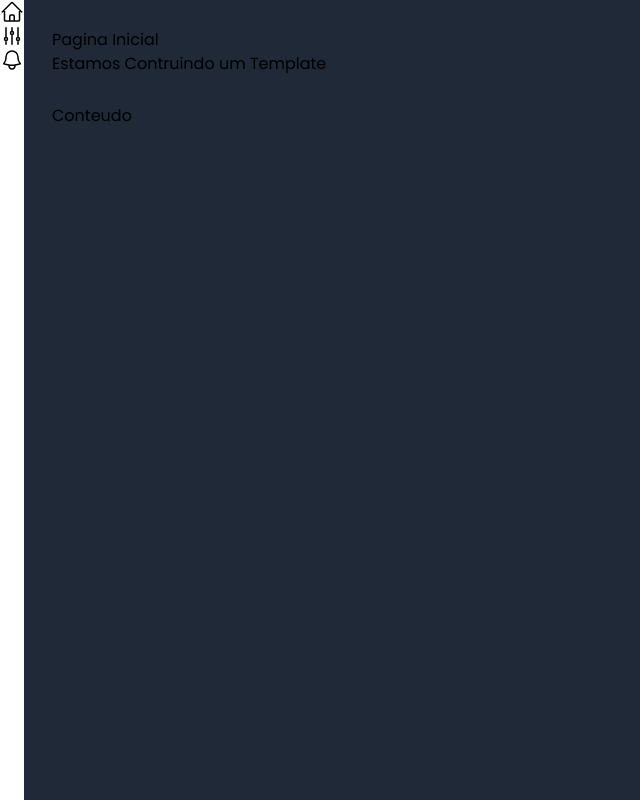
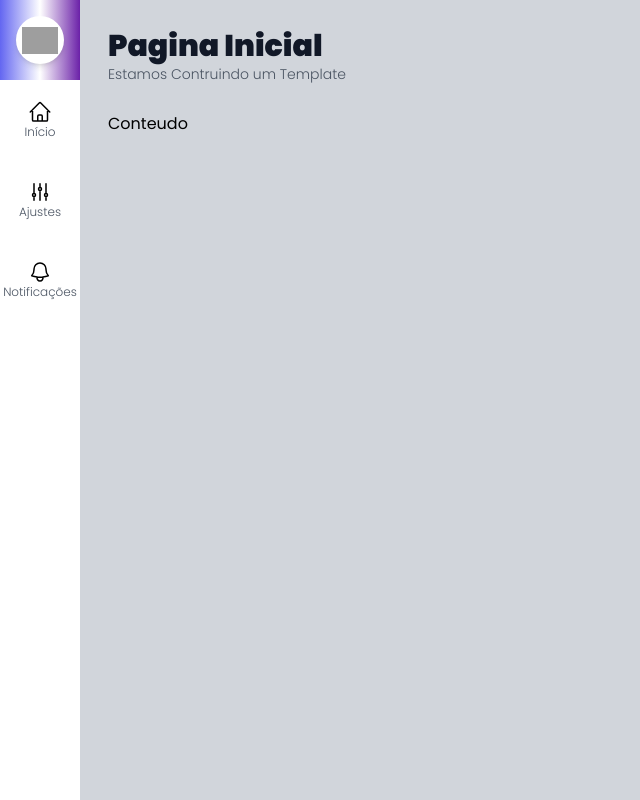
Before and after one commit to PedroMarquesN/templateAdmin, a Next.js app: page / in a window 1280 px wide. Shown: the whole page, without its empty margins (0-640 px from the left). Built offline with nearby package versions, Linux system fonts and the light colour scheme; grey boxes are pictures that could not be loaded.

Commit message:
Feat: Creating dashboard

```diff
--- a/src/components/template/Layout.tsx
+++ b/src/components/template/Layout.tsx
@@ -10,7 +10,7 @@ interface LayoutProps {
 export default function Layout(props:LayoutProps) {
 
     return(
-        <div className={`dark flex h-screen w-screen`}>
+        <div className={`flex h-screen w-screen`}>
             <MenuLateral/>
             <div className={`flex w-full p-7 flex-col bg-gray-300 dark:bg-gray-800`}>
                 <Cabecalho titulo={props.titulo} subtitulo={props.subtitulo}/>
--- /dev/null
+++ b/src/components/template/Logo.tsx
@@ -0,0 +1,7 @@
+export default function Logo() {
+    return (
+        <div className="flex items-center justify-center bg-white rounded-full h-12 w-12 shadow-md">
+            <img src="/LogoJadhe.png" alt="LogoJadhe" className="h-9 w-9 object-contain" />
+        </div>
+    )
+}
--- a/src/components/template/MenuItem.tsx
+++ b/src/components/template/MenuItem.tsx
@@ -1,16 +1,24 @@
+import Link from "next/link";
 
 interface MenuProps {
     url: string
     texto: string
-    icone:any
+    icone: any
 }
 
-export default function MenuItem(props:MenuProps) {
-
-    return(
-        <li className={`cursor-pointer`}>
-            {props.icone}
+export default function MenuItem(props: MenuProps) {
+    return (
+        <li className={`hover:bg-gray-100`}>
+            <Link href={props.url}>
+                <div className={`flex flex-col justify-center items-center h-20 w-20`}>
+                    {props.icone}
+                    <span className={`
+                        text-xs font-light text-gray-600
+                    `}>
+                        {props.texto}
+                    </span>
+                </div>
+            </Link>
         </li>
     )
-
 }
--- a/src/components/template/MenuLateral.tsx
+++ b/src/components/template/MenuLateral.tsx
@@ -1,10 +1,19 @@
 import MenuItem from "@/components/template/MenuItem";
 import {IconeAjustes, IconeCasa, IconeSino} from "@/components/icons";
+import Logo from "@/components/template/Logo";
 
 export default function MenuLateral() {
 
     return(
         <aside>
+            <div className={`
+            flex flex-col items-center justify-center
+            bg-gradient-to-r from-indigo-500 via-transparent to-purple-800
+            h-20 w-20
+            `}>
+                <Logo/>
+
+            </div>
             <ul>
                 <MenuItem url="/" texto="Início" icone={IconeCasa}/>
                 <MenuItem url="/ajustes" texto="Ajustes" icone={IconeAjustes}/>
--- a/src/components/template/Titulo.tsx
+++ b/src/components/template/Titulo.tsx
@@ -10,9 +10,14 @@ export default function Layout(props:TituloProps) {
 
     return(
         <div>
-            <h1>
+            <h1 className={`
+                font-black text-3xl
+                text-gray-900
+            `}>
                 {props.titulo}</h1>
-            <h2>
+            <h2 className={`
+                font-light text-sm text-gray-600
+            `}>
                 {props.subtitulo}</h2>
 
 
--- /dev/null
+++ b/src/pages/ajustes.tsx
@@ -0,0 +1,13 @@
+
+import Layout from "@/components/template/Layout";
+
+
+export default function Ajustes() {
+  return (
+      <Layout titulo="Ajustes" subtitulo="Personalize os ajustes">
+          <h3>Conteudo</h3>
+
+      </Layout>
+
+  );
+}
--- /dev/null
+++ b/src/pages/notificacoes.tsx
@@ -0,0 +1,13 @@
+
+import Layout from "@/components/template/Layout";
+
+
+export default function Notificacoes() {
+    return (
+        <Layout titulo="Notificações" subtitulo="Gerencie as Notificações" >
+            <h3>Conteudo</h3>
+
+        </Layout>
+
+    );
+}
```
